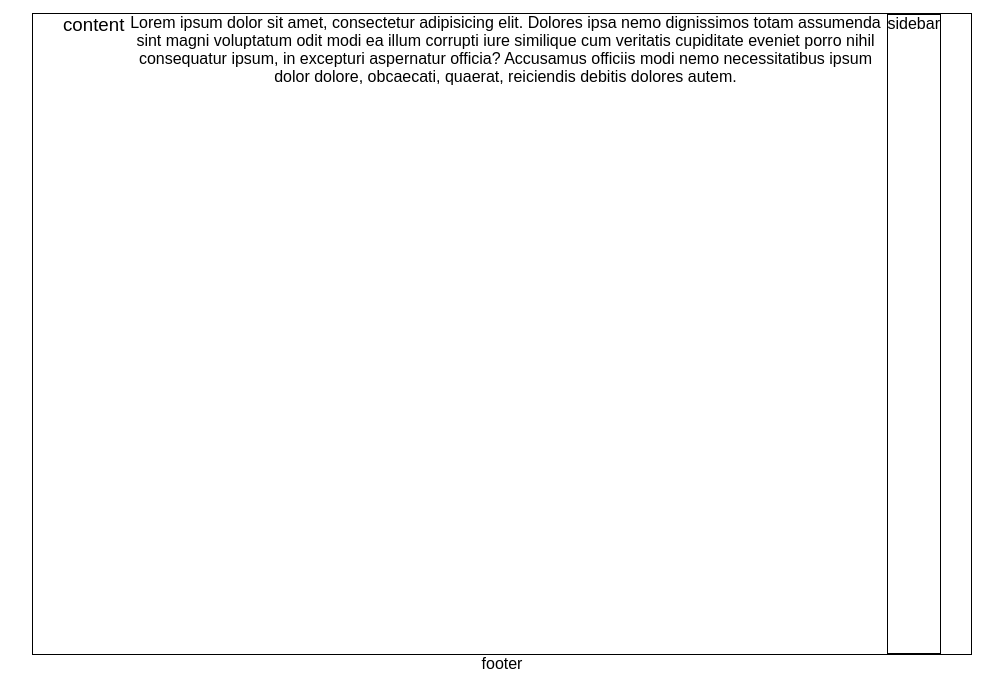
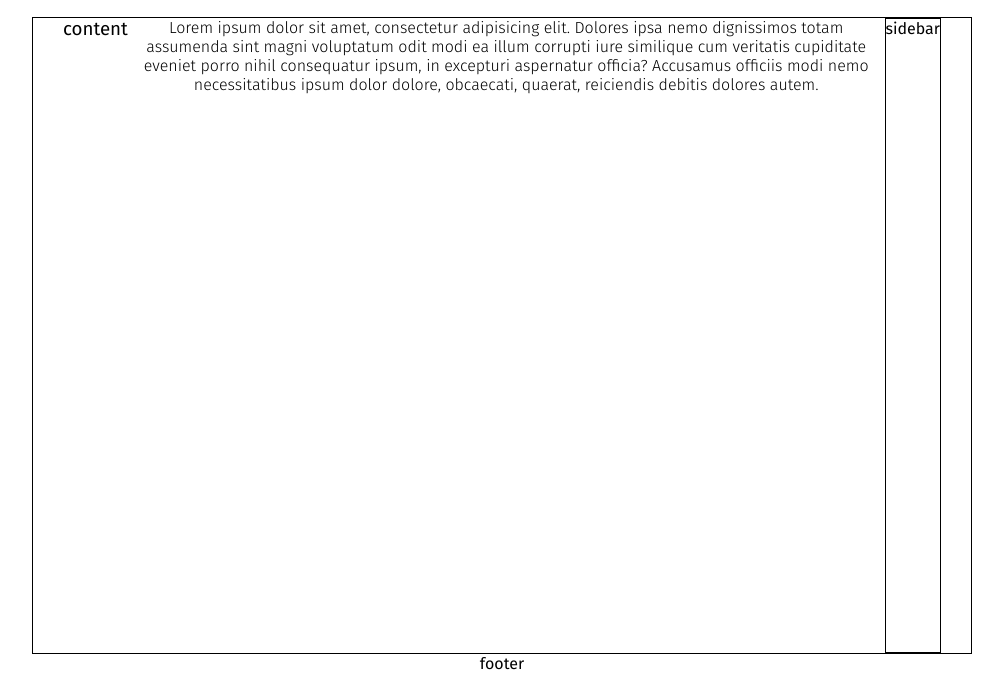
Before and after one commit to Vitaly2016A-s/Web-Tutor-2018, a plain HTML site: page portfolio/src/index.html in a window 1280 px wide. Shown: the part 127-800 px from the top of the page, without its empty margins (138-1141 px from the left). Drawn offline with Linux system fonts and the light colour scheme.

Commit message:
Connect fonts via Google Fonts

```diff
--- a/portfolio/src/less/main.less
+++ b/portfolio/src/less/main.less
@@ -1,6 +1,6 @@
 /* Font */
 
-@import url(//fonts.googleapis.com/css?family=Open+Sans);
+@import url('https://fonts.googleapis.com/css?family=Fira+Sans:300,400,500,600');
 
 /* Styles */
 
```
Also changed, not shown: portfolio/src/css/main.css.
